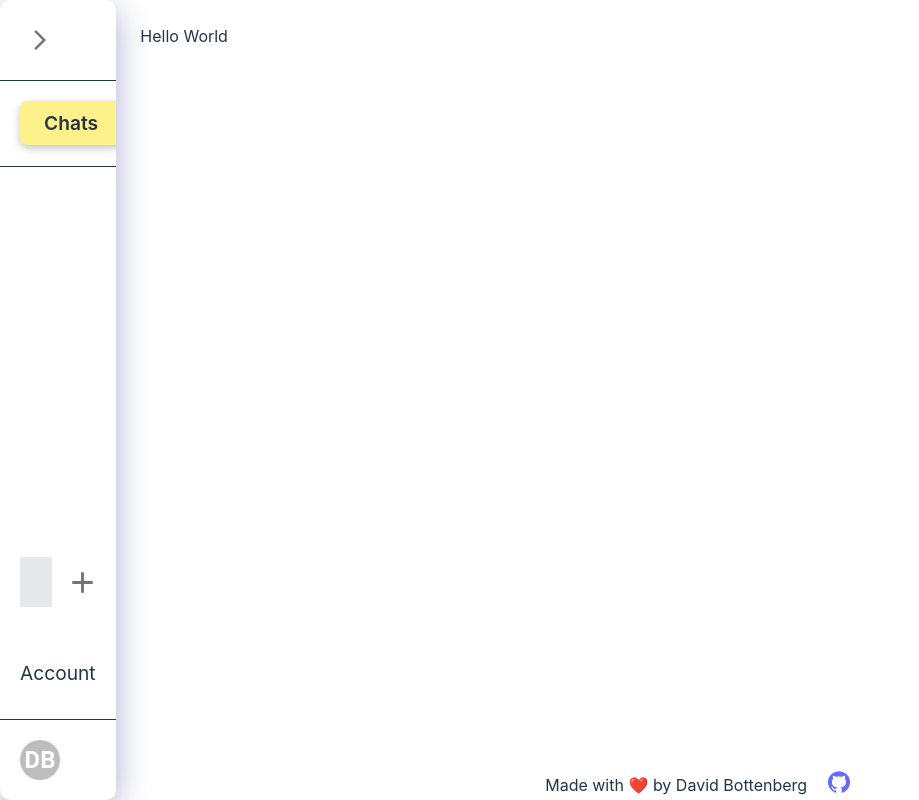
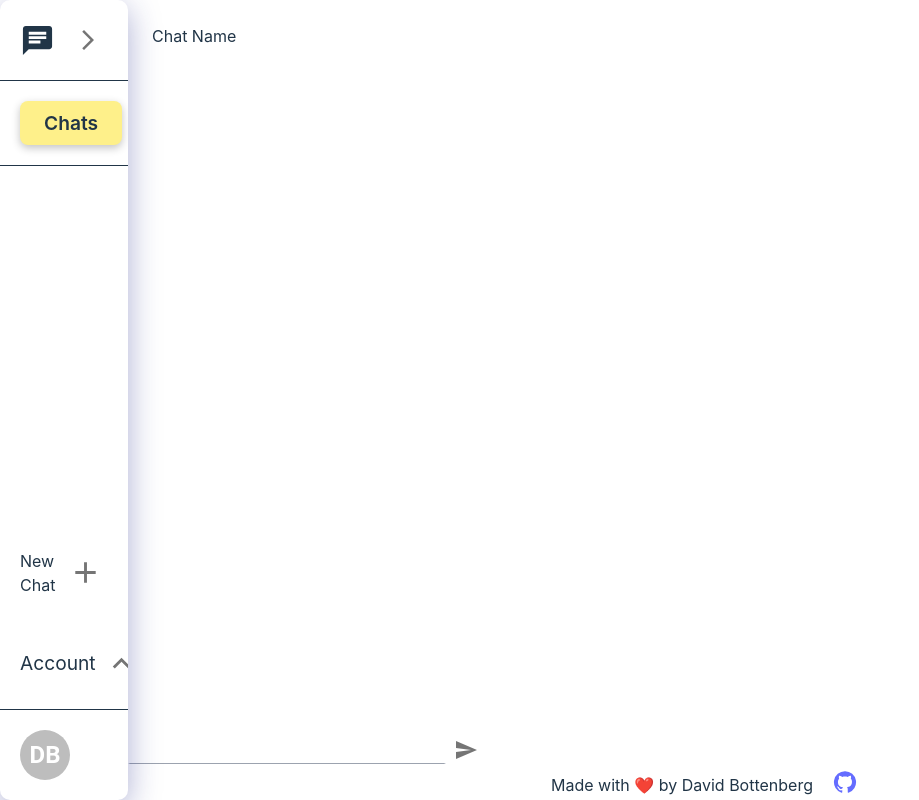
Before and after one commit to davebott-dev/messaging_app, a React (Vite) app in the folder Client/: page / in a window 1280 px wide. Both pictures are taken after a click on the button 325 px from the left and 44 px from the top of the page. Shown: the whole page, without its empty margins (0-919 px from the left). Built offline with nearby package versions, Linux system fonts and the light colour scheme.

Commit message:
formatting the main messaging page

```diff
--- a/Client/src/App.css
+++ b/Client/src/App.css
@@ -88,7 +88,7 @@ nav{
 .rootCont.closed{
   height: inherit;
   display: grid;
-  grid-template-columns: 1fr 10fr;
+  grid-template-columns: 1fr 9fr;
   transition: all 0.5s ease;
 }
 .rootCont>div{
@@ -139,6 +139,15 @@ nav{
 }
 .rootCont>nav>div:nth-child(3)>div:nth-child(2) {
   border-bottom: 1px solid #213547;
+  display: flex;
+  flex-direction: column;
+}
+.rootCont>nav>div:nth-child(3)>div:nth-child(2)>div{
+  display: flex;
+  flex-direction: row;
+  align-items: center;
+  width: 100%;
+  justify-content: space-between;
 }
 .rootCont>nav>div:nth-child(3)>div:nth-child(3)>div {
   font-size: 1.5rem;
--- a/Client/src/Index.jsx
+++ b/Client/src/Index.jsx
@@ -1,10 +1,22 @@
-import './App.css'
+import { IconButton } from "@mui/material";
+import SendIcon from '@mui/icons-material/Send';
+import './App.css';
 
 function Index() {
 
   return (
     <>
-      <div className = "outlet">Hello World</div>
+      <div className = "outlet">Chat Name</div>
+      <div>
+
+
+      </div>
+
+
+      <div>
+        <input type="text" id='msg-input'/>
+        <IconButton><SendIcon/></IconButton>
+      </div>
     </>
   )
 }
--- /dev/null
+++ b/Client/src/components/Accordion.jsx
@@ -0,0 +1,9 @@
+const Accordion = ({active}) => {
+
+
+    return (
+        active ? <div>Hello from the accordion</div> : null
+    )
+}
+
+export default Accordion;
--- a/Client/src/components/Chats.jsx
+++ b/Client/src/components/Chats.jsx
@@ -1,27 +1,46 @@
+import {useState} from 'react';
 import { IconButton, Avatar } from "@mui/material";
-import AddIcon from '@mui/icons-material/Add';
-import ExpandLessIcon from '@mui/icons-material/ExpandLess';
+import AddIcon from "@mui/icons-material/Add";
+import ExpandLessIcon from "@mui/icons-material/ExpandLess";
+import ExpandMoreIcon from '@mui/icons-material/ExpandMore';
+import Accordion from './Accordion';
 
-const Chats = ({isOpen}) => {
-
-
+const Chats = ({ isOpen }) => {
+  const [active, setActive] = useState(false);
 
   return (
     <>
       <div>
-            <input type="text" placeholder="New Chat Name" id="index-input"/>
-            <IconButton><AddIcon fontSize= "large"/></IconButton>
+        {isOpen ? (
+          <input
+            type="text"
+            placeholder="New Chat Name"
+            id="index-input"
+            required
+          />
+        ) : (
+          <div>New Chat</div>
+        )}
+        <IconButton>
+          <AddIcon fontSize="large" />
+        </IconButton>
       </div>
       <div>
+        <div>
           <div>Account</div>
-            <IconButton><ExpandLessIcon fontSize= "large"/></IconButton>
+          <IconButton onClick ={()=>setActive(!active)}>
+            {active==false? <ExpandLessIcon fontSize="large" />:
+            <ExpandMoreIcon fontSize="large"/>}
+          </IconButton>
+        </div>
+        <Accordion active={active} isOpen={isOpen}/>
       </div>
       <div>
-            <Avatar>DB</Avatar>
-            {isOpen? <div>Name</div>:null}
+        <Avatar sx={{ width: 50, height: 50 }}>DB</Avatar>
+        {isOpen ? <div>Name</div> : null}
       </div>
     </>
-    )
-}
+  );
+};
 
 export default Chats;
--- a/Client/src/components/Friends.jsx
+++ b/Client/src/components/Friends.jsx
@@ -1,27 +1,41 @@
+import {useState} from 'react';
 import { IconButton, Avatar } from "@mui/material";
-import SearchIcon from '@mui/icons-material/Search';
-import ExpandLessIcon from '@mui/icons-material/ExpandLess';
+import SearchIcon from "@mui/icons-material/Search";
+import ExpandLessIcon from "@mui/icons-material/ExpandLess";
+import ExpandMoreIcon from '@mui/icons-material/ExpandMore';
+import Accordion from './Accordion';
 
-const Friends = ({isOpen}) => {
-
-
+const Friends = ({ isOpen }) => {
+  const [active, setActive] = useState(false);
 
   return (
     <>
       <div>
-            <input type="text" placeholder="Search Friends" id="index-input"/>
-            <IconButton><SearchIcon fontSize= "large"/></IconButton>
+        {isOpen ? (
+          <input type="text" placeholder="Search Friends" id="index-input" />
+        ) : (
+          <div>Search Friends</div>
+        )}
+        <IconButton>
+          <SearchIcon fontSize="large" />
+        </IconButton>
       </div>
       <div>
+        <div>
           <div>Account</div>
-            <IconButton><ExpandLessIcon fontSize= "large"/></IconButton>
+          <IconButton onClick ={()=>setActive(!active)}>
+          {active==false? <ExpandLessIcon fontSize="large" />:
+            <ExpandMoreIcon fontSize="large"/>}
+          </IconButton>
+        </div>
+        <Accordion active={active}/>
       </div>
       <div>
-            <Avatar>DB</Avatar>
-            {isOpen? <div>Name</div>:null}
+        <Avatar sx={{ width: 50, height: 50 }}>DB</Avatar>
+        {isOpen ? <div>Name</div> : null}
       </div>
     </>
-    )
-}
+  );
+};
 
 export default Friends;
--- a/Client/src/components/Members.jsx
+++ b/Client/src/components/Members.jsx
@@ -1,27 +1,41 @@
+import {useState} from 'react';
 import { IconButton, Avatar } from "@mui/material";
-import SearchIcon from '@mui/icons-material/Search';
-import ExpandLessIcon from '@mui/icons-material/ExpandLess';
+import SearchIcon from "@mui/icons-material/Search";
+import ExpandLessIcon from "@mui/icons-material/ExpandLess";
+import ExpandMoreIcon from '@mui/icons-material/ExpandMore';
+import Accordion from './Accordion';
 
-const Members = ({isOpen}) => {
-
-
+const Members = ({ isOpen }) => {
+  const [active, setActive] = useState(false);
 
   return (
     <>
       <div>
-            <input type="text" placeholder="Search Members" id="index-input"/>
-            <IconButton><SearchIcon fontSize= "large"/></IconButton>
+        {isOpen ? (
+          <input type="text" placeholder="Search Members" id="index-input" />
+        ) : (
+          <div>Search Members</div>
+        )}
+        <IconButton>
+          <SearchIcon fontSize="large" />
+        </IconButton>
       </div>
       <div>
+        <div>
           <div>Account</div>
-            <IconButton><ExpandLessIcon fontSize= "large"/></IconButton>
+          <IconButton onClick ={()=>setActive(!active)}>
+          {active==false? <ExpandLessIcon fontSize="large" />:
+            <ExpandMoreIcon fontSize="large"/>}
+          </IconButton>
+        </div>
+        <Accordion active={active}/>
       </div>
       <div>
-            <Avatar>DB</Avatar>
-            {isOpen? <div>Name</div>:null}
+        <Avatar sx={{ width: 50, height: 50 }}>DB</Avatar>
+        {isOpen ? <div>Name</div> : null}
       </div>
     </>
-    )
-}
+  );
+};
 
 export default Members;
--- a/Client/src/components/Panel.jsx
+++ b/Client/src/components/Panel.jsx
@@ -2,6 +2,7 @@ import {useState} from 'react';
 import { IconButton } from "@mui/material";
 import ArrowBackIosNewIcon from "@mui/icons-material/ArrowBackIosNew";
 import ArrowForwardIosIcon from '@mui/icons-material/ArrowForwardIos';
+import ChatIcon from '@mui/icons-material/Chat';
 import Chats from "../components/Chats";
 import Members from "../components/Members";
 import Friends from "../components/Friends";
@@ -13,12 +14,12 @@ const Panel = ({open,setOpen}) => {
         <nav className={`panel ${open ? "open": "closed"}`}>
         <div>
           <div>
-            {open&&<div>ChatterApp</div>}
+            {open? <div>ChatterApp</div>: <ChatIcon fontSize ="large"/>}
             <IconButton onClick={()=>setOpen(!open)}>
               {open ? <ArrowBackIosNewIcon />: <ArrowForwardIosIcon/>}
             </IconButton>
           </div>
-      <div>
+      {open ? <div>
             <div
               onClick={() => setView(0)}
               className={view == 0 ? "highlighted" : null}
@@ -37,7 +38,14 @@ const Panel = ({open,setOpen}) => {
             >
               Members
             </div>
-          </div>
+          </div> :
+          <div>
+            {view ==0 ? <div className="highlighted">Chats</div>:
+            view ==1? <div className="highlighted">Friends</div>:
+            view ==2 ? <div className="highlighted">Members</div>:
+            null}
+            </div>
+          }
         </div>
         <div></div>
         <div>
--- a/Client/src/routes/Root.jsx
+++ b/Client/src/routes/Root.jsx
@@ -24,6 +24,3 @@ const Root = () => {
 };
 
 export default Root;
-
-//style the main page
-//similar style to whatsapp/messanger
```
Lines whose indentation alone changed are shown as unchanged.
